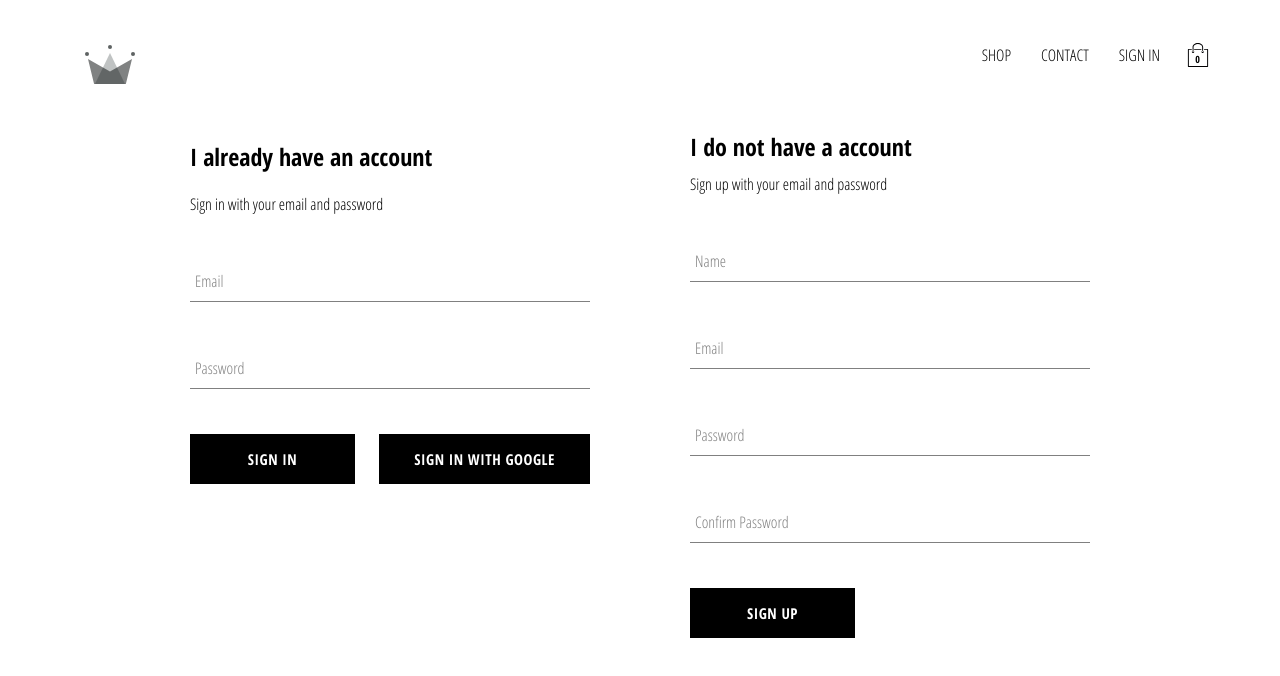
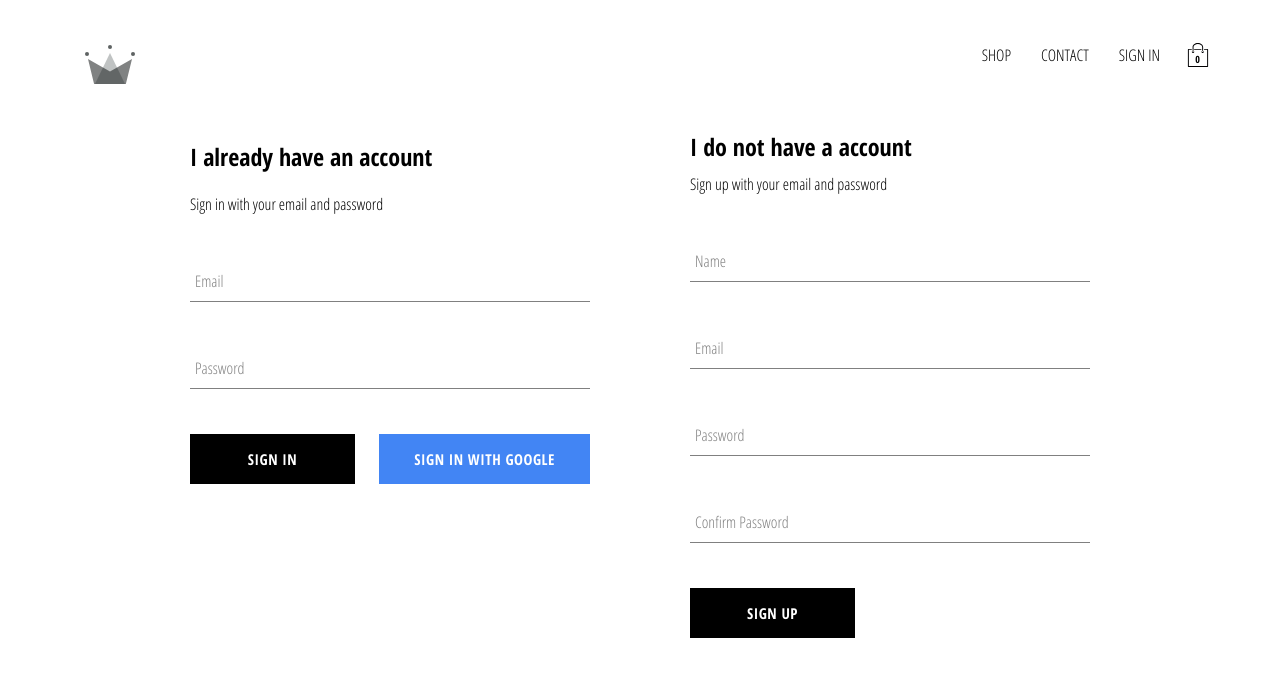
Before and after one commit to zeapherine/crown-clothing, a React (Create React App) app: page /signin in a window 1280 px wide. Shown: the top 676 px of the page. Built offline with nearby package versions, Linux system fonts and the light colour scheme; no server answers.

Commit message:
custom button fixed for google sign in

```diff
--- a/src/components/checkout-item/checkout-item.styles.scss
+++ b/src/components/checkout-item/checkout-item.styles.scss
@@ -2,6 +2,7 @@
 	width: 100%;
 	display: flex;
 	min-height: 100px;
+
 	border-bottom: 1px solid darkgrey;
 	padding: 15px 0;
 	font-size: 20px;
@@ -9,6 +10,7 @@
 
 	.image-container {
 		width: 23%;
+		height: 40%;
 		padding-right: 15px;
 
 		img {
--- a/src/components/custom-button/custom-button.component.jsx
+++ b/src/components/custom-button/custom-button.component.jsx
@@ -7,7 +7,9 @@ const CustomButton = ({
 	...otherProps
 }) => (
 	<button
-		className={`${inverted ? 'inverted' : ''} custom-button`}
+		className={`${inverted ? 'inverted' : ''} custom-button ${
+			isGoogleSignIn ? 'google-sign-in' : ''
+		}`}
 		{...otherProps}
 	>
 		{children}
```
